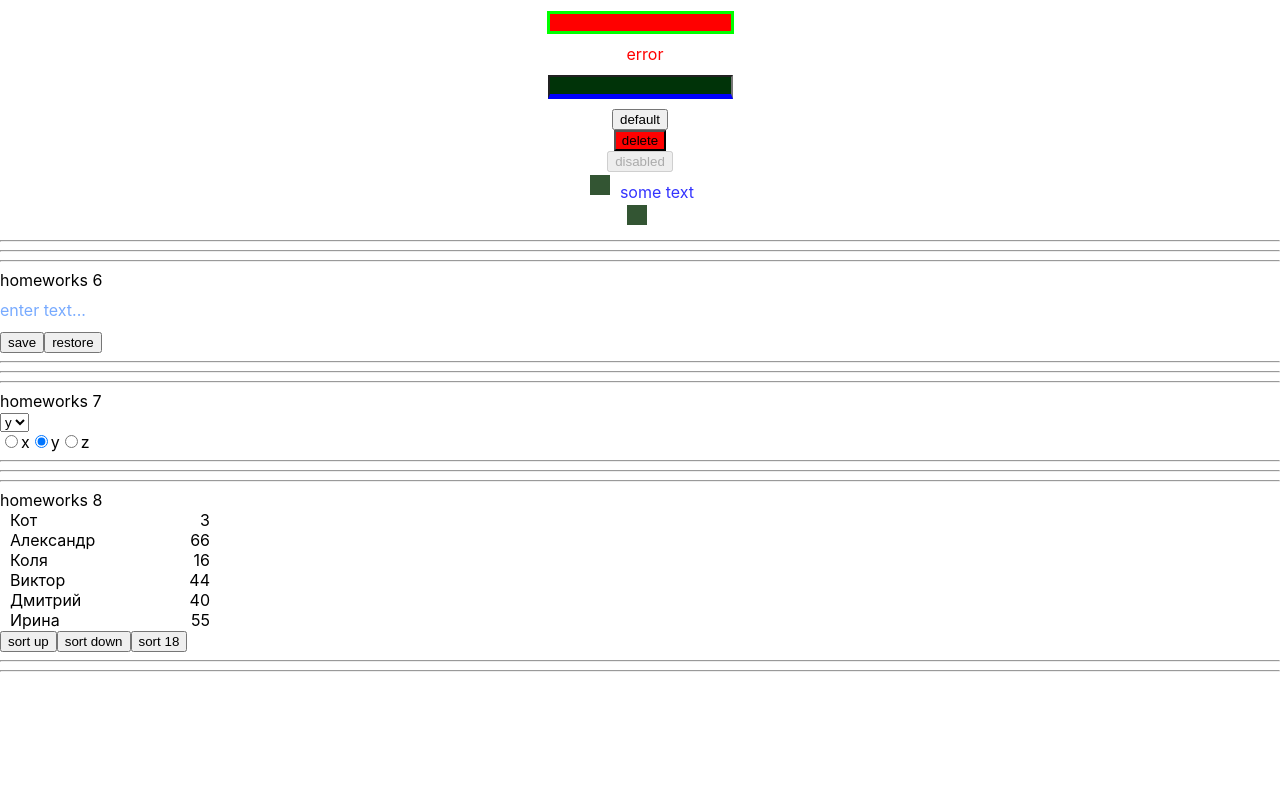
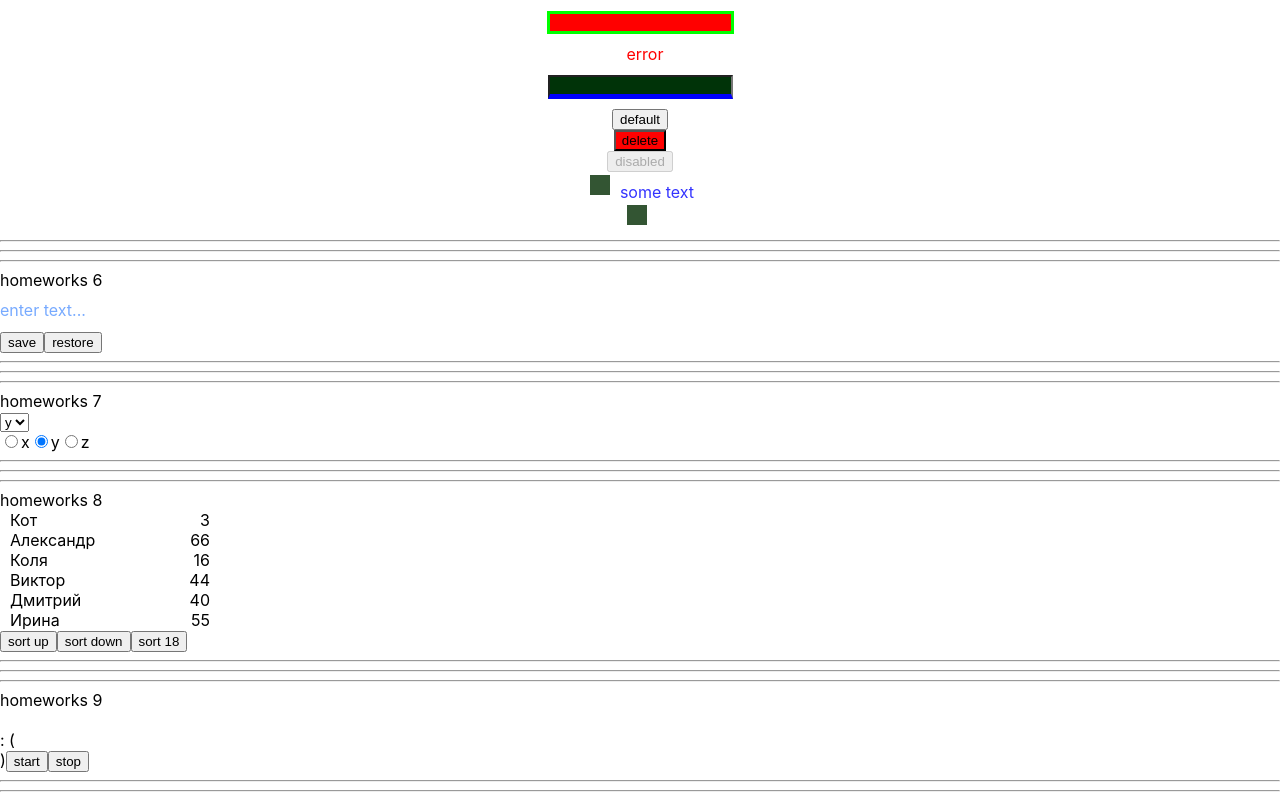
Before and after one commit to AlexFilonenko88/hw-it-inc-Ignat, a React (Create React App) app: page /#/pre-junior in a window 1280 px wide. Shown: the part 526-1326 px from the top of the page. Before the commit the page ends 1206 px from the top, so only its background shows below. Built offline with nearby package versions, Linux system fonts and the light colour scheme.

Commit message:
fix hw 9

```diff
--- a/src/p1-main/m1-ui/u1-app/App.tsx
+++ b/src/p1-main/m1-ui/u1-app/App.tsx
@@ -4,6 +4,7 @@
 import HW6 from "../../../p2-homeworks/h6/HW6";
 import HW7 from "../../../p2-homeworks/h7/HW7";
 import HW8 from "../../../p2-homeworks/h8/HW8";
+import HW9 from "../../../p2-homeworks/h9/HW9";
 
 function App() {
   return (
@@ -17,6 +18,7 @@
       <HW6/>
       <HW7/>
       <HW8/>
+      <HW9/>
     </div>
   )
 }
```
